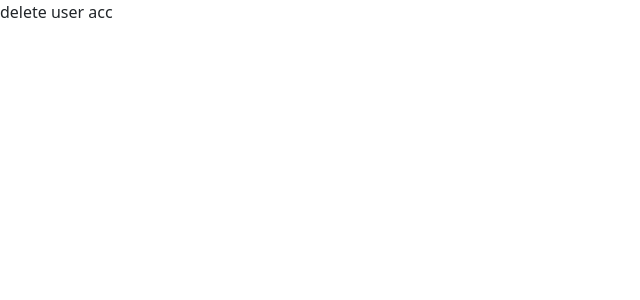
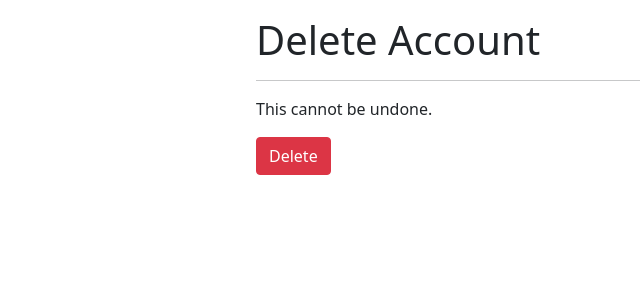
Before and after one commit to srirajbura16/linktree-clone, a Next.js app: page /settings/account in a window 1280 px wide. Shown: the top 300 px of the page, without its empty margins (0-640 px from the left). Built offline with nearby package versions, Linux system fonts and the light colour scheme.

Commit message:
add account page

```diff
--- a/pages/settings/account.js
+++ b/pages/settings/account.js
@@ -1,5 +1,13 @@
 import React from "react";
+import FormLayout from "../../components/Layouts/FormLayout";
+import { Button } from "react-bootstrap";
 
 export default function Account() {
-  return <div>delete user acc</div>;
+  return (
+    <FormLayout>
+      <h1>Delete Account</h1>
+      <hr />
+      <p>This cannot be undone.</p> <Button variant="danger">Delete</Button>
+    </FormLayout>
+  );
 }
--- a/pages/settings/index.js
+++ b/pages/settings/index.js
@@ -4,7 +4,6 @@ import Link from "next/link";
 export default function index() {
   return (
     <div>
-      Links pointing to account and links page.
       <div>
         <Link href="/settings/profile">Profile</Link>
       </div>
```
